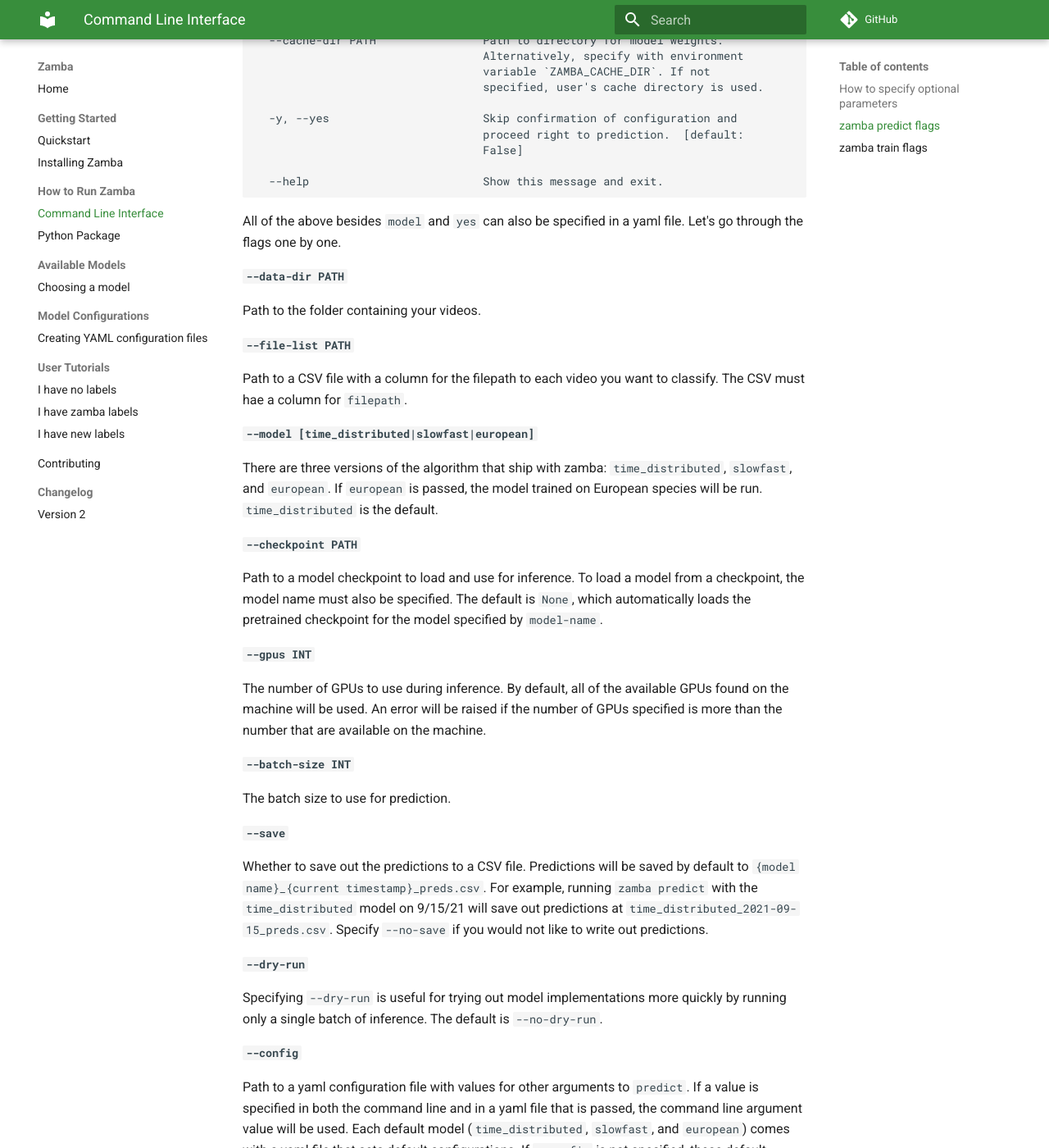
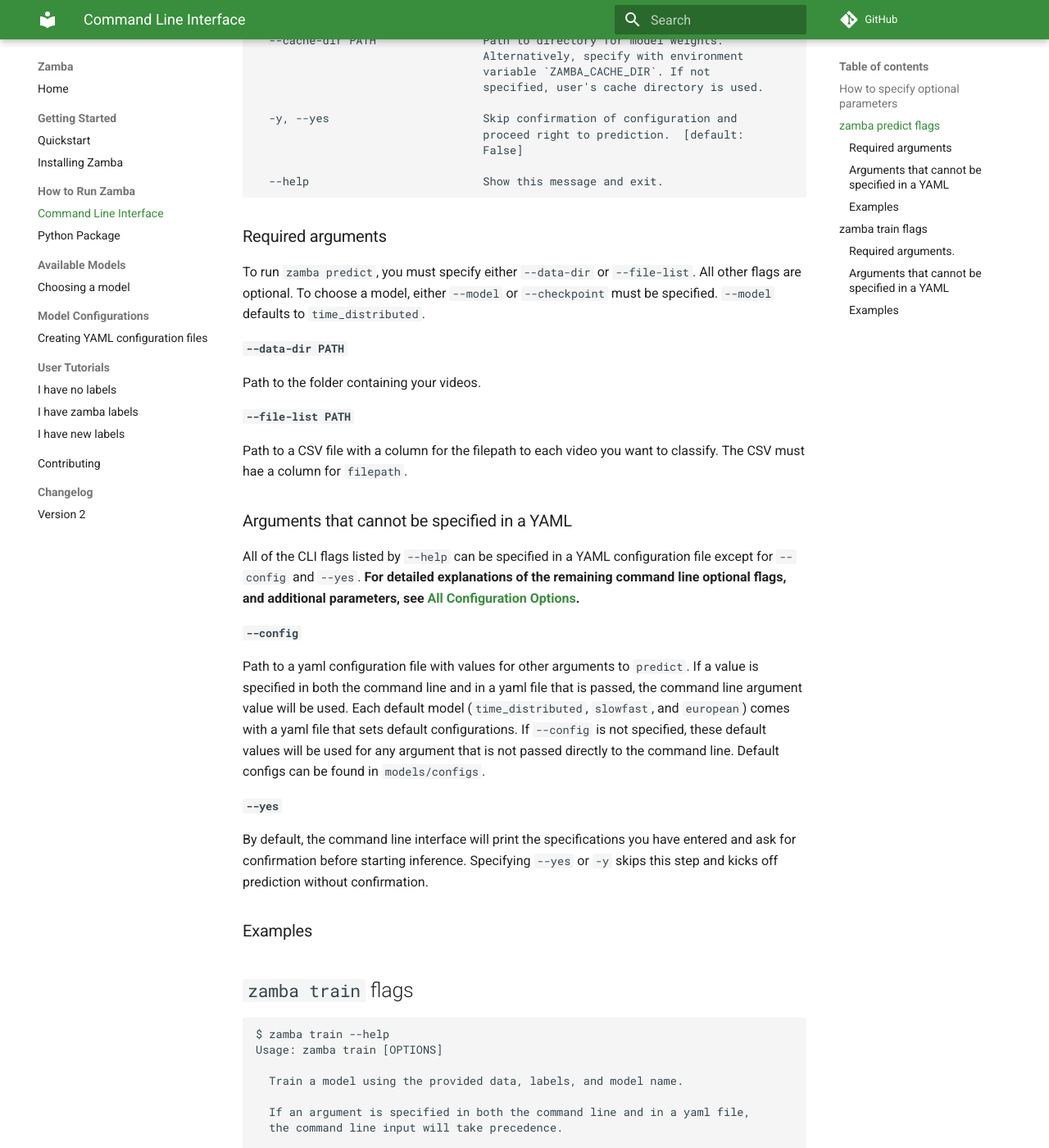
Before and after one commit to drivendataorg/zamba, an MkDocs documentation site: the page built from docs/docs/cli.md, in a window 1280 px wide and 1400 px high, scrolled down 1860 px. Shown: the whole window at 82% size. Built offline with MkDocs 1.6.1 and Material for MkDocs 9.7.7, drawn with Linux system fonts in a browser that asks for light colours; comment, search, counter and statistics services are not loaded; some of the changed text lies outside the part shown.

Commit message:
Remove repetitive parameter explanation from cli.md

````diff
--- a/docs/docs/cli.md
+++ b/docs/docs/cli.md
@@ -88,62 +88,29 @@
   --help                          Show this message and exit.
 ```
 
-All of the above besides `model` and `yes` can also be specified in a yaml file. Let's go through the flags one by one.
+### Required arguments
+
+To run `zamba predict`, you must specify either `--data-dir` or `--file-list`. All other flags are optional. To choose a model, either `--model` or `--checkpoint` must be specified. `--model` defaults to `time_distributed`.
 
 #### `--data-dir PATH`
-
 Path to the folder containing your videos.
 
 #### `--file-list PATH`
-
 Path to a CSV file with a column for the filepath to each video you want to classify. The CSV must hae a column for `filepath`.
 
-#### `--model [time_distributed|slowfast|european]`
+### Arguments that cannot be specified in a YAML
 
-There are three versions of the algorithm that ship with zamba: `time_distributed`, `slowfast`, and `european`. If `european` is passed, the model trained on European species will be run. `time_distributed` is the default.
-
-#### `--checkpoint PATH`
-
-Path to a model checkpoint to load and use for inference. To load a model from a checkpoint, the model name must also be specified. The default is `None`, which automatically loads the pretrained checkpoint for the model specified by `model-name`.
-
-#### `--gpus INT`
-
-The number of GPUs to use during inference. By default, all of the available GPUs found on the machine will be used. An error will be raised if the number of GPUs specified is more than the number that are available on the machine.
-
-#### `--batch-size INT`
-
-The batch size to use for prediction.
-
-#### `--save`
-
-Whether to save out the predictions to a CSV file. Predictions will be saved by default to `{model name}_{current timestamp}_preds.csv`.
-For example, running `zamba predict` with the `time_distributed` model on 9/15/21 will save out predictions at `time_distributed_2021-09-15_preds.csv`. Specify `--no-save` if you would not like to write out predictions.
-
-#### `--dry-run`
-
-Specifying `--dry-run` is useful for trying out model implementations more quickly by running only a single batch of inference. The default is `--no-dry-run`.
+All of the CLI flags listed by `--help` can be specified in a YAML configuration file except for `--config` and `--yes`. **For detailed explanations of the remaining command line optional flags, and additional parameters, see [All Configuration Options](configurations.md).**
 
 #### `--config`
-
 Path to a yaml configuration file with values for other arguments to `predict`. If a value is specified in both the command line and in a yaml file that is passed, the command line argument value will be used. Each default model (`time_distributed`, `slowfast`, and `european`) comes with a yaml file that sets default configurations. If `--config` is not specified, these default values will be used for any argument that is not passed directly to the command line. Default configs can be found in `models/configs`.
 
-#### `--proba-threshold FLOAT`
+#### `--yes`
+By default, the command line interface will print the specifications you have entered and ask for confirmation before starting inference. Specifying `--yes` or `-y` skips this step and kicks off prediction without confirmation.
 
-For advanced uses, you may want the algorithm to be more or less sensitive to if a species is present. This parameter is a `FLOAT` number, e.g., `0.64` corresponding to the probability threshold beyond which an animal is considered to be present in the video being analyzed.
+### Examples
 
-By default no threshold is passed, `proba_threshold=None`. This will return a probability from 0-1 for each species that could occur in each video. If a threshold is passed, then the final prediction value returned for each class is `probability >= proba_threshold`, so that all class values become `0` (`False`, the species does not appear) or `1` (`True`, the species does appear).
-
-#### `--output-class-names`
-
-Setting this option to `True` yields the most concise output `zamba` is capable of. The highest species probability in a video is taken to be the _only_ species in that video, and the output returned is simply the video name and the name of the species with the highest class probability, or `blank` if the most likely classification is no animal. See the [Quickstart](index.md) for example usage.
-
-#### `--weight_download_region [us|eu|asia]`
-
-Because `zamba` needs to download pretrained weights for the neural network architecture, we make these weights available in different regions. `us` is the default, but if you are not in the US you should use either `eu` for the European Union or `asia` for Asia Pacific to make sure that these download as quickly as possible for you.
-
-#### `--yes`
-
-By default, the command line interface will print the specifications you have entered and ask for confirmation before starting inference. Specifying `--yes` or `-y` skips this step and kicks off prediction without confirmation.
+<!-- TODO: add examples><!-->
 
 ## `zamba train` flags
 
@@ -192,36 +159,28 @@
   --help                          Show this message and exit.
 ```
 
-All of the above besides `model` and `yes` can also be specified in a yaml file. Let's go through the flags one by one.
+### Required arguments.
+
+To run `zamba train`, you must specify both `--data-directory` and `--labels`. To choose a model, either `--model` or `--checkpoint` must be specified. `--model` defaults to `time_distributed`.
 
 #### `--data-dir PATH`
-
-Path to the folder containing your videos.
+Path to the folder containing your labeled videos.
 
 #### `--labels PATH`
-
 Path to a CSV containing the video labels to use as ground truth during training.
 
-#### `--model [time_distributed|slowfast|european]`
+### Arguments that cannot be specified in a YAML
 
-There are three versions of the algorithm that ship with zamba: `time_distributed`, `slowfast`, and `european`. If `european` is passed, the model trained on European species will be run. `time_distributed` is the default.
+All of the CLI flags listed by `--help` can be specified in a YAML configuration file except for `--config` and `--yes`. **For detailed explanations of the remaining command line optional flags, and additional parameters, see [All Configuration Options](configurations.md).**
 
 #### `--config`
 
 Path to a yaml configuration file with values for other arguments to `predict`. If a value is specified in both the command line and in a yaml file that is passed, the command line argument value will be used. Each default model (`time_distributed`, `slowfast`, and `european`) comes with a yaml file that sets default configurations. If `--config` is not specified, these default values will be used for any argument that is not passed directly to the command line. Default configs can be found in `models/configs`.
 
-#### `--batch-size INT`
-
-The batch size to use for training.
-
-#### `--gpus INT`
-
-The number of GPUs to use during training. By default, all of the available GPUs found on the machine will be used. An error will be raised if the number of GPUs specified is more than the number that are available on the machine.
-
-#### `--dry-run`
-
-Specifying `--dry-run` is useful for debugging more quickly by running only a single batch of train and validation. The default is `--no-dry-run`.
-
 #### `--yes`
 
 By default, the command line interface will print the specifications you have entered and ask for confirmation before starting to train. Specifying `--yes` or `-y` skips this step and kicks off training without confirmation.
+
+### Examples
+
+<!-- TODO: add examples><!-->
````
Also changed, not shown: other parts of docs/docs/cli.md (+1 -1 lines), docs/docs/configurations.md (+29 -8 lines).
